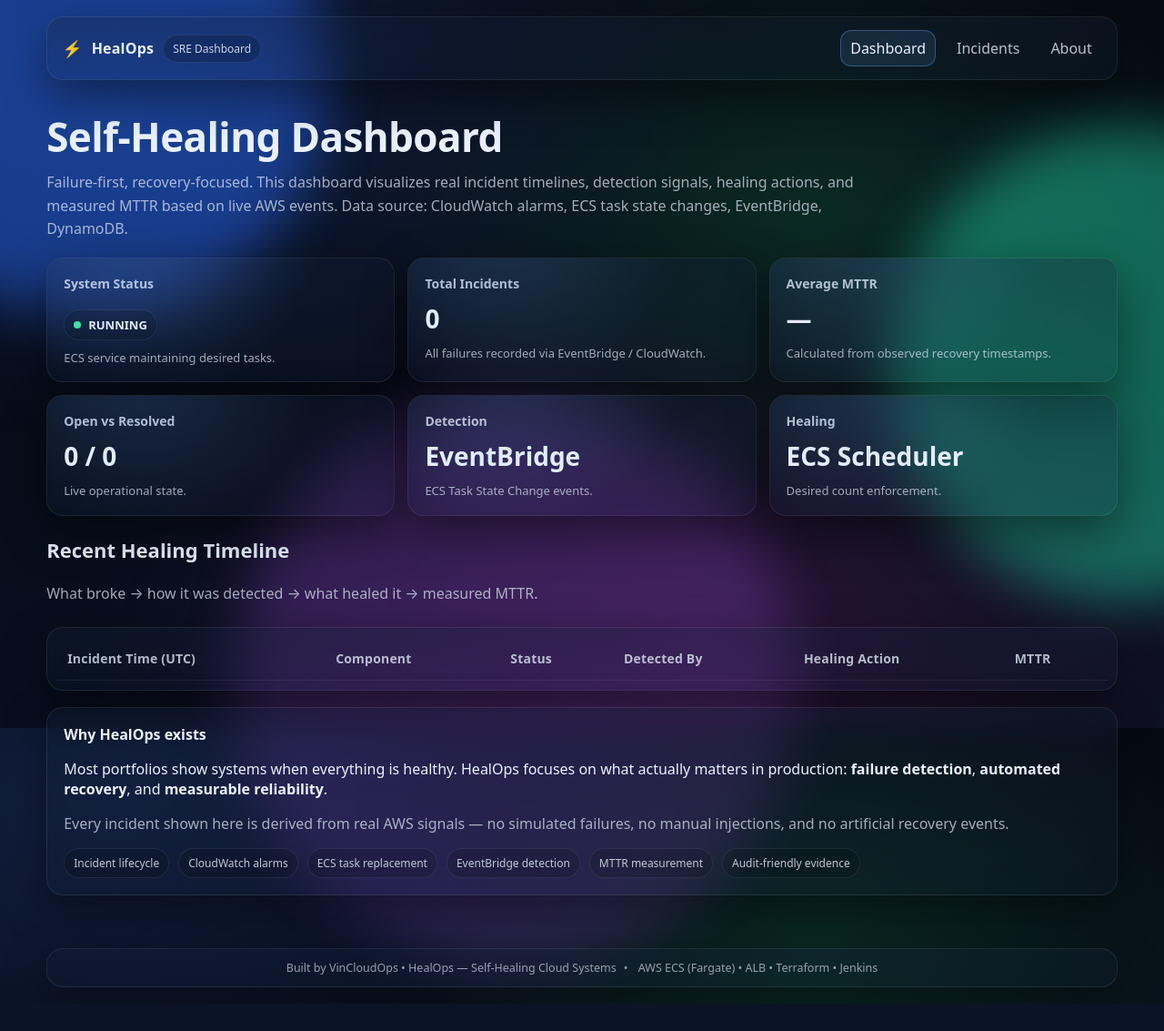
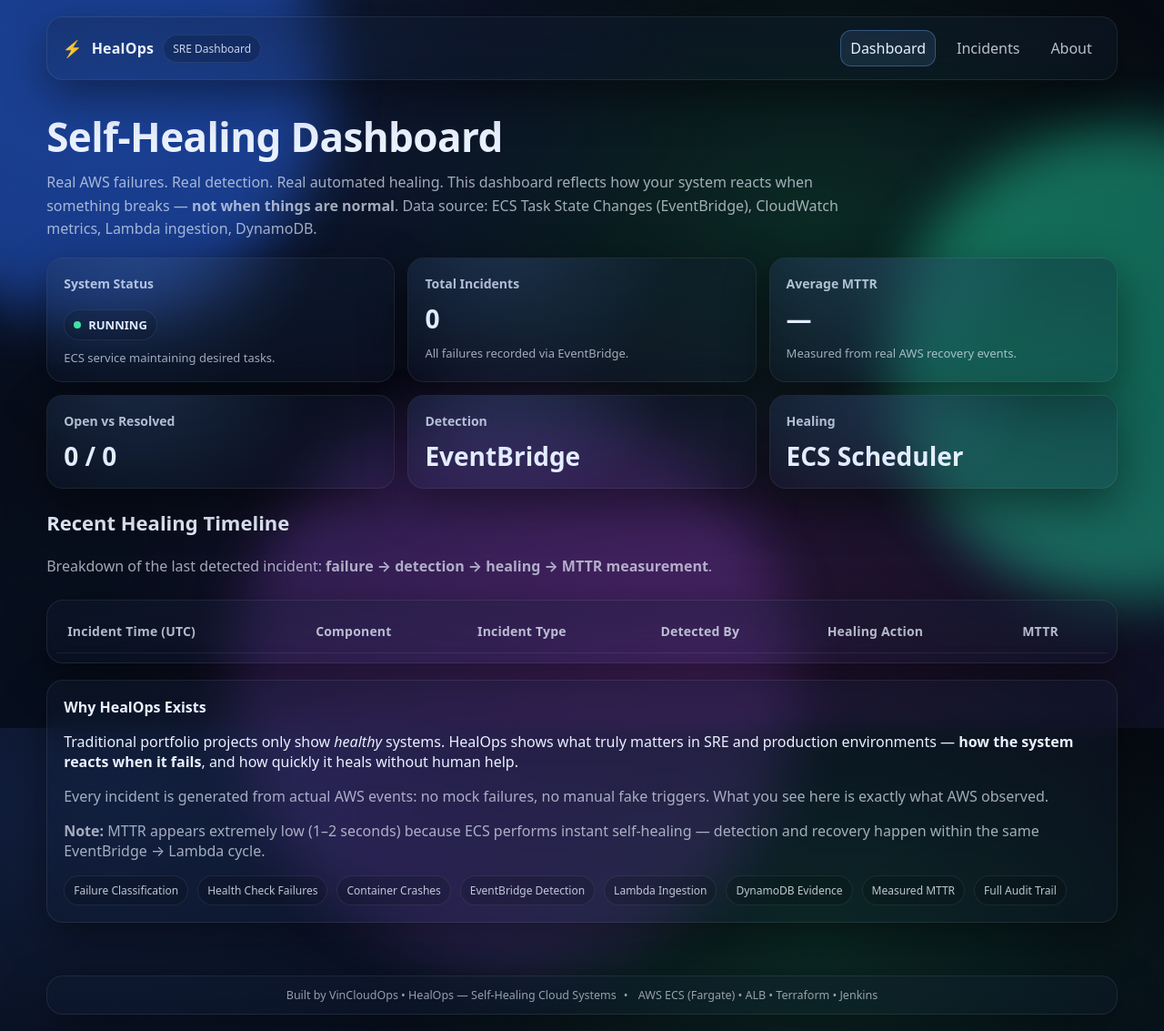
Before and after one commit to Vin22-03/HealOps-SelfHealing-AWS, a FastAPI app: page / in a window 1280 px wide. Shown: the whole page at 91% size. Before the commit the page ends 1103 px from the top, so only its background shows below. Run offline with FastAPI, Linux system fonts and the light colour scheme; lists and menus that the app fills with data are empty.

Commit message:
Updated Dashboard/incidents

```diff
--- a/app/static/js/ui.js
+++ b/app/static/js/ui.js
@@ -35,31 +35,28 @@
       <div class="card glass">
         <h3>Total Incidents</h3>
         <p class="value">${s.total_incidents}</p>
-        <div class="hint">All failures recorded via EventBridge / CloudWatch.</div>
+        <div class="hint">All failures recorded via EventBridge.</div>
       </div>
 
       <div class="card glass">
         <h3>Average MTTR</h3>
         <p class="value">${avg}</p>
-        <div class="hint">Calculated from observed recovery timestamps.</div>
+        <div class="hint">Measured from real AWS recovery events.</div>
       </div>
 
       <div class="card glass">
         <h3>Open vs Resolved</h3>
         <p class="value">${s.open_incidents} / ${s.resolved_incidents}</p>
-        <div class="hint">Live operational state.</div>
       </div>
 
       <div class="card glass">
         <h3>Detection</h3>
         <p class="value">EventBridge</p>
-        <div class="hint">ECS Task State Change events.</div>
       </div>
 
       <div class="card glass">
         <h3>Healing</h3>
         <p class="value">ECS Scheduler</p>
-        <div class="hint">Desired count enforcement.</div>
       </div>
     `;
 
@@ -68,21 +65,21 @@
     if (data.latest) {
       const i = data.latest;
       const row = document.createElement("tr");
+
       row.innerHTML = `
         <td>${formatTime(i.failure_time)}</td>
         <td>${escapeHtml(i.component)} / ${escapeHtml(i.cluster || "healops-cluster")}</td>
         <td style="color:var(--bad);font-weight:700">${escapeHtml(i.incident_type)}</td>
         <td>${escapeHtml(i.detection)}</td>
-        <td style="color:var(--ok);font-weight:700">
-          ${escapeHtml(i.healing_action || "ECS Scheduler")}
-        </td>
+        <td style="color:var(--ok);font-weight:700">${escapeHtml(i.healing_action || "ECS Scheduler")}</td>
         <td><b>${i.mttr_human || "—"}</b></td>
       `;
+
       tbody.appendChild(row);
     }
   }
 
-  /* ---------------- INCIDENTS (CLEAN + TRUSTWORTHY) ---------------- */
+  /* ---------------- INCIDENTS (CLEANED + FAILURE REASON VISIBLE) ---------------- */
 
   async function loadIncidents() {
     const tbody = document.querySelector("#incTable tbody");
@@ -104,6 +101,7 @@
         <td>${escapeHtml(i.status)}</td>
       `;
 
+      // DETAILS ROW (NO AUTOSCALING ANYMORE)
       const detailTr = document.createElement("tr");
       detailTr.className = "detail-row";
       detailTr.style.display = "none";
@@ -113,8 +111,8 @@
           <div class="detail">
 
             <div class="box">
-              <h4>Failure</h4>
-              <p>${escapeHtml(i.failure_type)}</p>
+              <h4>Failure Reason</h4>
+              <p>${escapeHtml(i.failure_reason || "—")}</p>
             </div>
 
             <div class="box">
@@ -127,21 +125,6 @@
             </div>
 
             ${
-              i.desired_before != null || i.running_before != null
-                ? `
-            <div class="box">
-              <h4>Autoscaling Evidence</h4>
-              <p>
-                Desired: <b>${fmt(i.desired_before)} → ${fmt(i.desired_after)}</b><br/>
-                Running: <b>${fmt(i.running_before)} → ${fmt(i.running_after)}</b><br/>
-                Alarm: ${escapeHtml(i.alarm_name || "-")}
-              </p>
-            </div>
-            `
-                : ""
-            }
-
-            ${
               i.task_arn
                 ? `
             <div class="box">
@@ -151,8 +134,7 @@
                 Exit Code: ${fmt(i.exit_code)}<br/>
                 Last Status: ${escapeHtml(i.task_last_status || "-")}
               </p>
-            </div>
-            `
+            </div>`
                 : ""
             }
 
@@ -168,6 +150,7 @@
         </td>
       `;
 
+      // CLICK TO EXPAND
       tr.addEventListener("click", () => {
         detailTr.style.display = detailTr.style.display === "none" ? "" : "none";
       });
@@ -177,7 +160,7 @@
     });
   }
 
-  /* ---------------- HELPERS (UNCHANGED) ---------------- */
+  /* ---------------- HELPERS ---------------- */
 
   function humanize(secs) {
     if (secs == null) return "—";
--- a/app/templates/dashboard.html
+++ b/app/templates/dashboard.html
@@ -5,10 +5,11 @@
 <section class="hero">
   <h1 class="h1">Self-Healing Dashboard</h1>
   <p class="subtitle">
-    Failure-first, recovery-focused. This dashboard visualizes real incident timelines,
-    detection signals, healing actions, and measured MTTR based on live AWS events.
+    Real AWS failures. Real detection. Real automated healing.
+    This dashboard reflects how your system reacts when something breaks —
+    <b>not when things are normal</b>.
     <span class="muted">
-      Data source: CloudWatch alarms, ECS task state changes, EventBridge, DynamoDB.
+      Data source: ECS Task State Changes (EventBridge), CloudWatch metrics, Lambda ingestion, DynamoDB.
     </span>
   </p>
 </section>
@@ -21,7 +22,8 @@
   <div class="section-head">
     <h2 class="h2">Recent Healing Timeline</h2>
     <p class="muted">
-      What broke → how it was detected → what healed it → measured MTTR.
+      Breakdown of the last detected incident:
+      <b>failure → detection → healing → MTTR measurement</b>.
     </p>
   </div>
 
@@ -31,7 +33,7 @@
         <tr>
           <th>Incident Time (UTC)</th>
           <th>Component</th>
-          <th>Status</th>
+          <th>Incident Type</th>
           <th>Detected By</th>
           <th>Healing Action</th>
           <th>MTTR</th>
@@ -46,23 +48,33 @@
 
 <section class="section">
   <div class="glass callout">
-    <h3 class="h3">Why HealOps exists</h3>
+    <h3 class="h3">Why HealOps Exists</h3>
     <p>
-      Most portfolios show systems when everything is healthy.
-      HealOps focuses on what actually matters in production:
-      <b>failure detection</b>, <b>automated recovery</b>, and <b>measurable reliability</b>.
+      Traditional portfolio projects only show <i>healthy</i> systems.
+      HealOps shows what truly matters in SRE and production environments —
+      <b>how the system reacts when it fails</b>, and how quickly it heals without human help.
+    </p>
+
+    <p class="muted">
+      Every incident is generated from actual AWS events:
+      no mock failures, no manual fake triggers.
+      What you see here is exactly what AWS observed.
     </p>
     <p class="muted">
-      Every incident shown here is derived from real AWS signals — no simulated failures,
-      no manual injections, and no artificial recovery events.
-    </p>
+  <b>Note:</b> MTTR appears extremely low (1–2 seconds) because ECS performs instant
+  self-healing — detection and recovery happen within the same EventBridge → Lambda cycle.
+</p>
+
+
     <div class="chips">
-      <span class="chip">Incident lifecycle</span>
-      <span class="chip">CloudWatch alarms</span>
-      <span class="chip">ECS task replacement</span>
-      <span class="chip">EventBridge detection</span>
-      <span class="chip">MTTR measurement</span>
-      <span class="chip">Audit-friendly evidence</span>
+      <span class="chip">Failure Classification</span>
+      <span class="chip">Health Check Failures</span>
+      <span class="chip">Container Crashes</span>
+      <span class="chip">EventBridge Detection</span>
+      <span class="chip">Lambda Ingestion</span>
+      <span class="chip">DynamoDB Evidence</span>
+      <span class="chip">Measured MTTR</span>
+      <span class="chip">Full Audit Trail</span>
     </div>
   </div>
 </section>
```
Also changed, not shown: app/templates/incidents.html (+17 -35 lines), infra/terraform/lambda/handler.py (+35 -5 lines), 1 other file.
